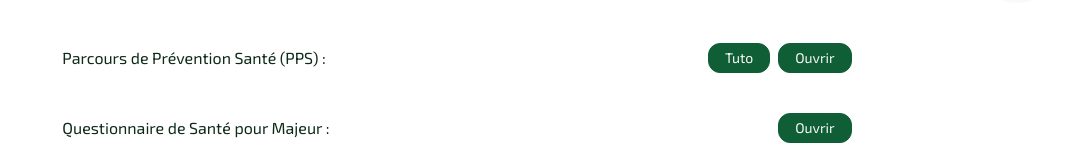
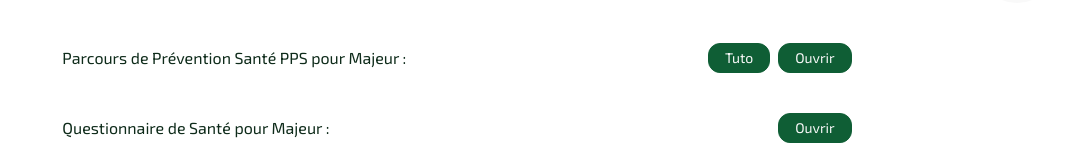
Before and after one commit to ttfarguais/ttfarguais, a Next.js app: page /inscription in a window 1280 px wide. Shown: the part 757-902 px from the top of the page, without its empty margins (183-1248 px from the left). Built offline with nearby package versions, Linux system fonts and the light colour scheme.

Commit message:
Update inscriptionFile.js

```diff
--- a/app/src/data/inscriptionFile.js
+++ b/app/src/data/inscriptionFile.js
@@ -4,7 +4,7 @@ const times = [
 ]
 
 const documents = [
-   { name: "Parcours de Prévention Santé (PPS)", pdf: "https://malicence.fftt.com",
+   { name: "Parcours de Prévention Santé PPS pour Majeur", pdf: "https://malicence.fftt.com",
       tutorial: "https://www.youtube.com/watch?v=JuIKNZKWKG8"},
   { name: "Questionnaire de Santé pour Majeur", pdf: "/pdf/autoquestionnaire-medical-majeur.pdf" },
   { name: "Questionnaire de Santé pour Mineur", pdf: "/pdf/autoquestionnaire-medical-mineur.pdf" },
```
